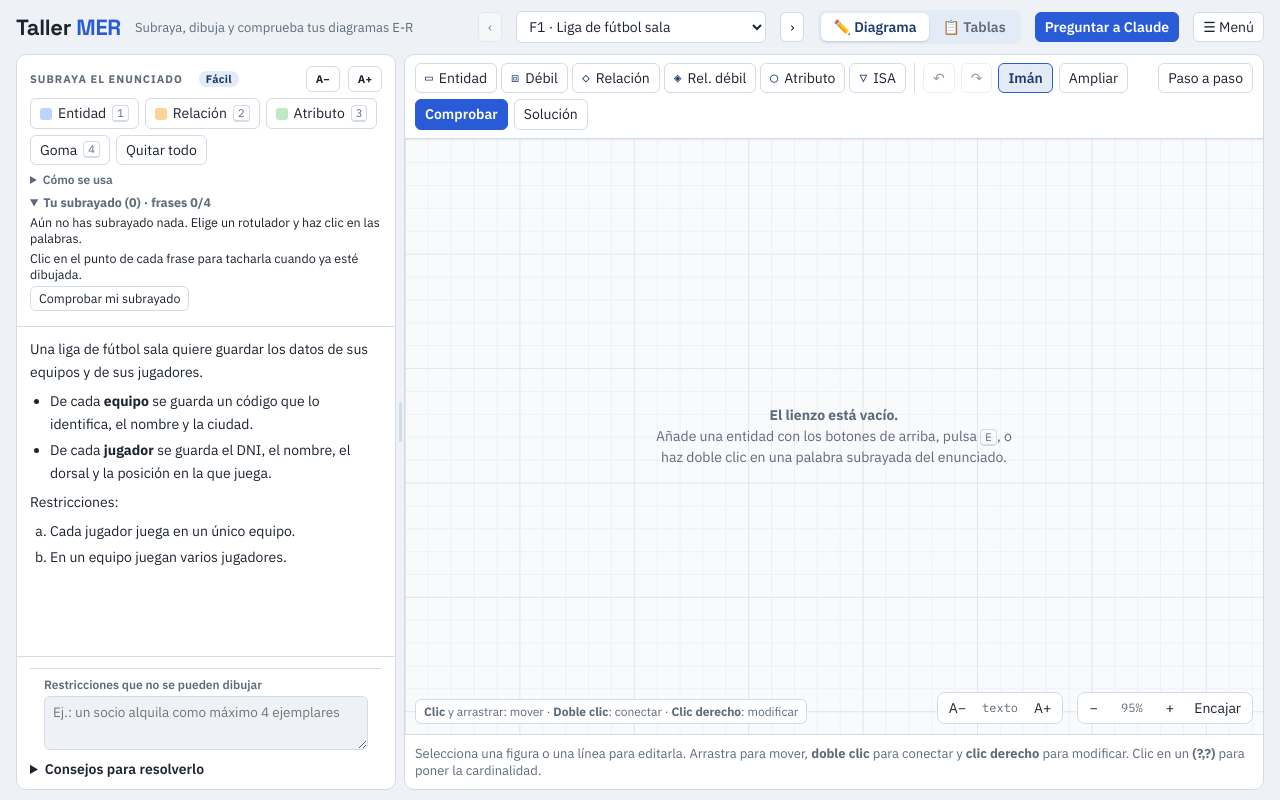
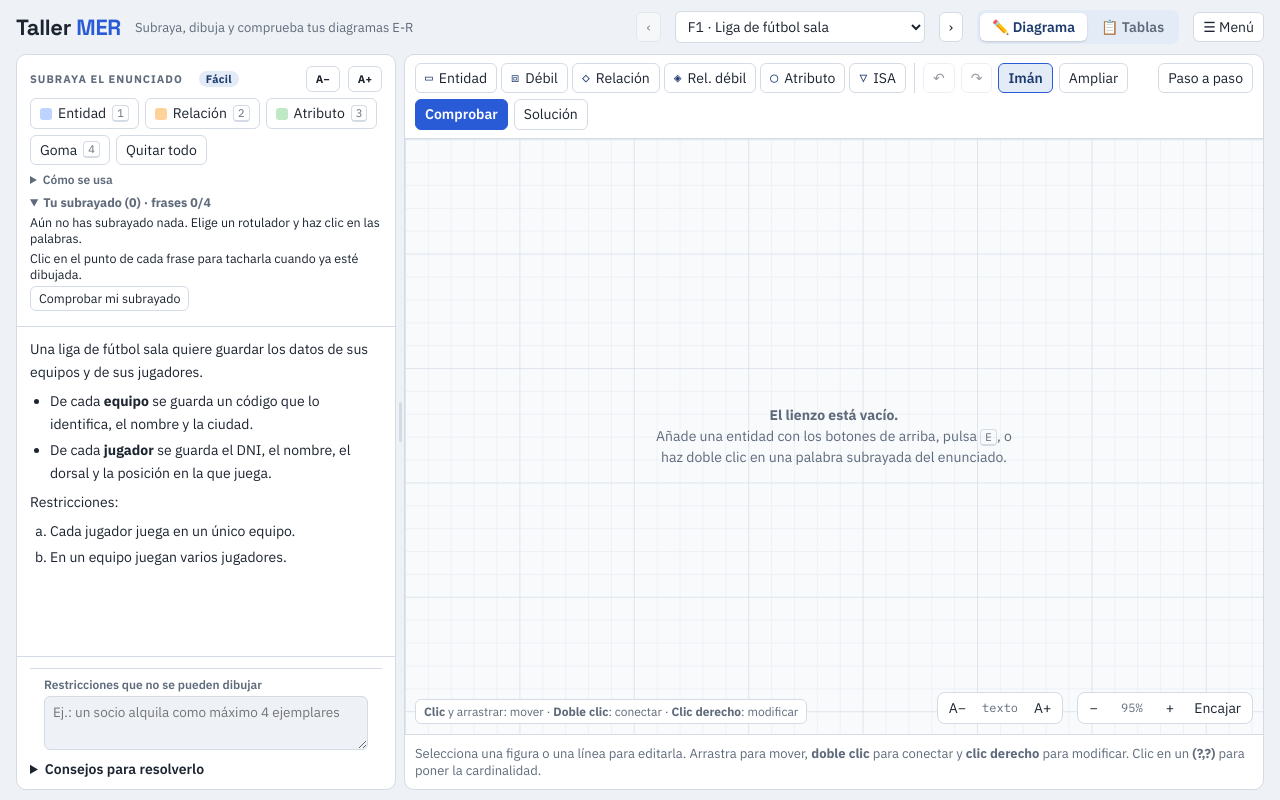
Before and after one commit to Sxmuz/taller-mer, a plain HTML site: page index.html in a window 1280 px wide. Drawn offline with Linux system fonts and the light colour scheme.

Commit message:
Ocultar «Preguntar a Claude» cuando la app no se abre en claude.ai
Co-Authored-By: Claude Opus 5.5 <noreply@anthropic.com>

```diff
--- a/index.html
+++ b/index.html
@@ -3912,6 +3912,8 @@ for (const d of DATA) {
   if (exam) enterExamUI();
   setMode(!exam && store.get('mode') === 'tab' ? 'tab' : 'mer');
 })();
+// Fuera de claude.ai no hay chat con Claude: se oculta el botón para no confundir
+if (!(window.claude && window.claude.use)) { const b = document.getElementById('btnAsk'); if (b) b.hidden = true; }
 </script>
 
 </body></html>
```
Also changed, not shown: 1 other file.
